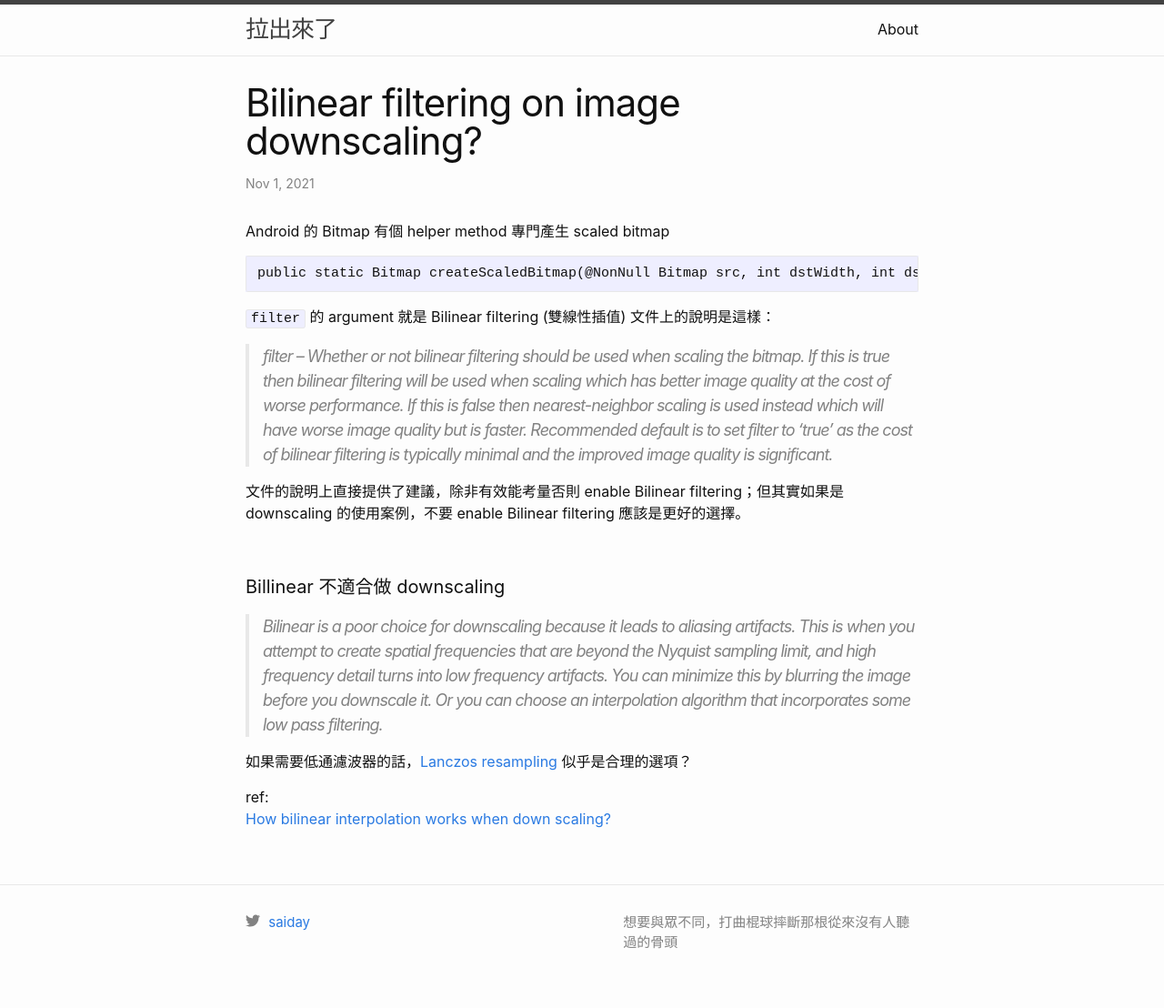
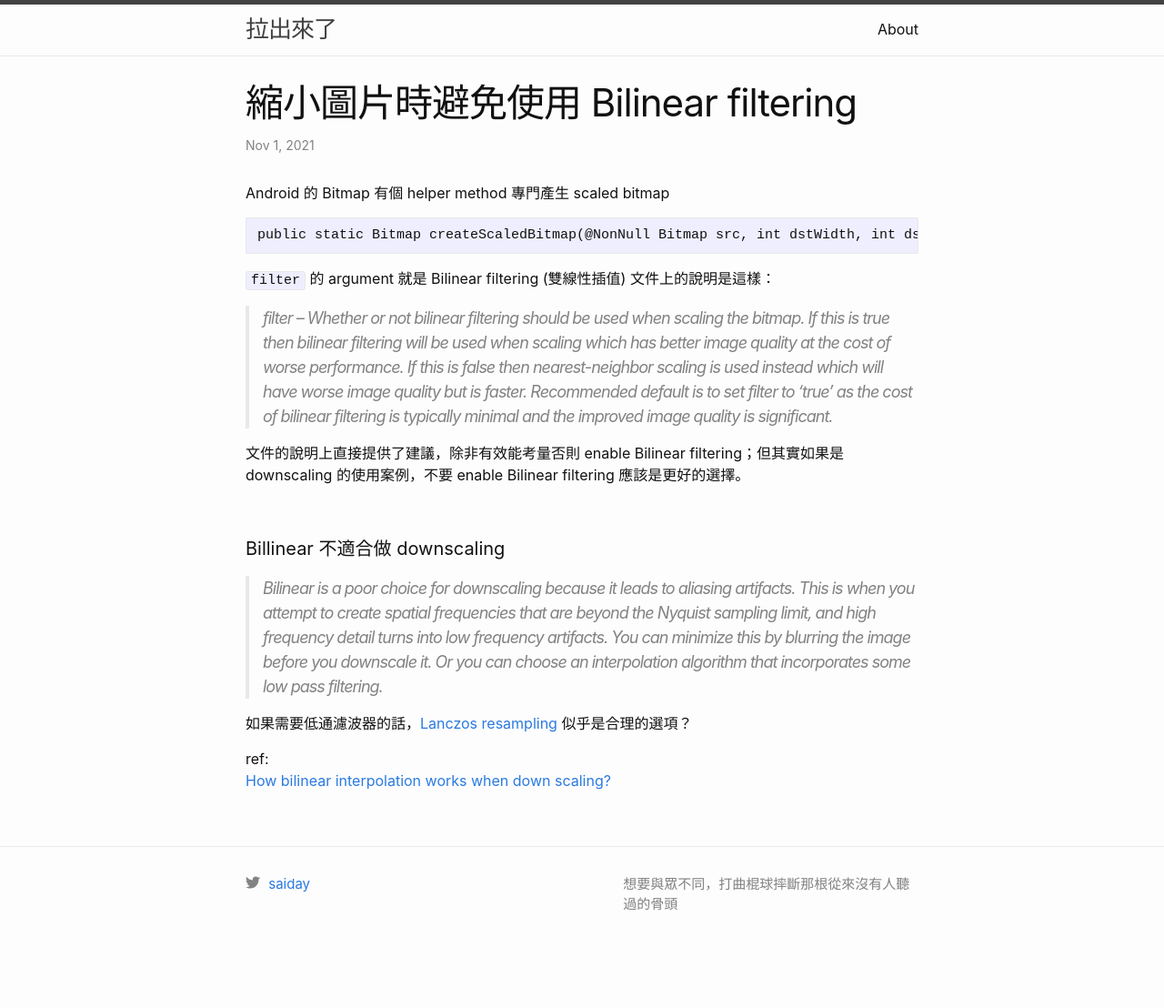
Before and after one commit to saiday/saiday.github.io, a Jekyll site: the page built from _posts/2021-11-01-bilinear-filtering-on-image-downscaling.md, in a window 1280 px wide. Shown: the whole page at 91% size. Built offline with Jekyll 4.4.1, drawn with Linux system fonts in a browser that asks for light colours; after the commit the page ends 1066 px from its top, so only the background shows below that.

Commit message:
update bilinear filtering title

```diff
--- a/_posts/2021-11-01-bilinear-filtering-on-image-downscaling.md
+++ b/_posts/2021-11-01-bilinear-filtering-on-image-downscaling.md
@@ -1,6 +1,6 @@
 ---
 layout: post
-title:  "Bilinear filtering on image downscaling?"
+title:  "縮小圖片時避免使用 Bilinear filtering"
 date:   2021-11-01 17:16:26 +0800
 categories: ""
 ---
```
